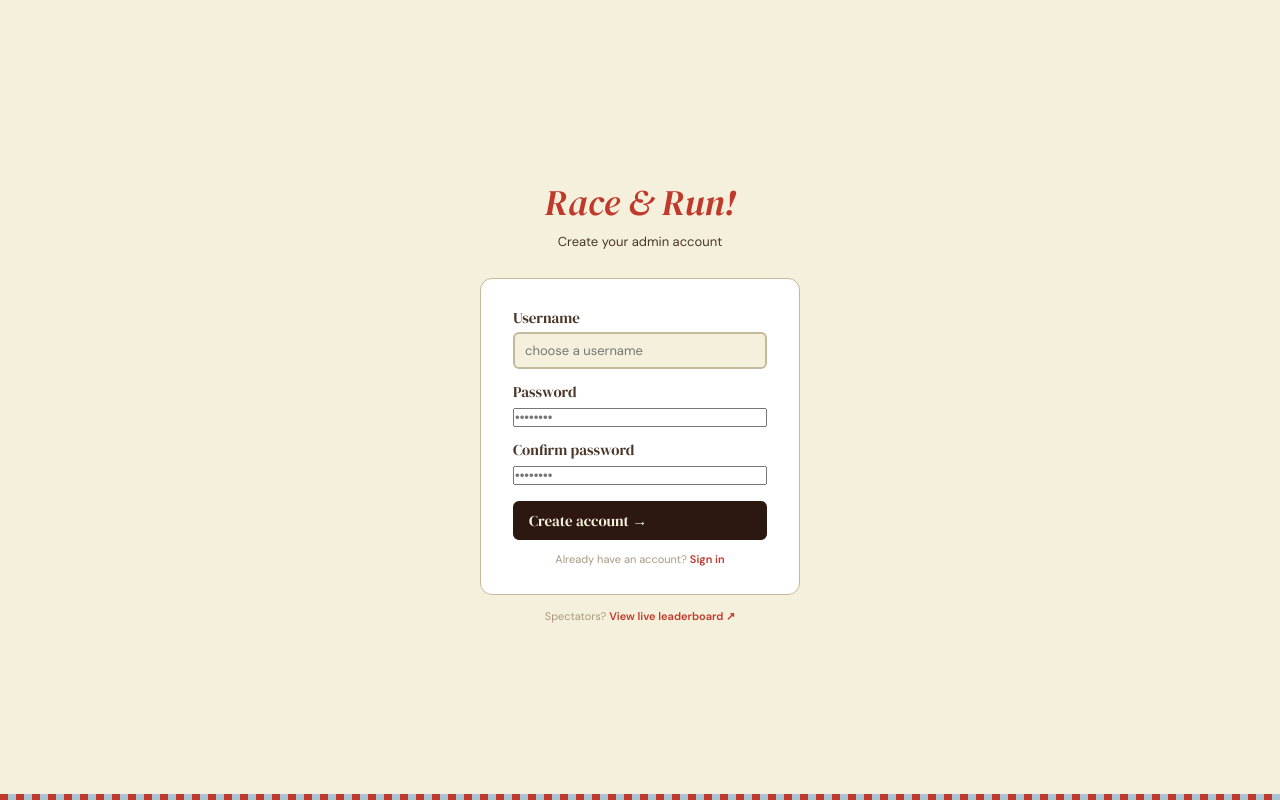
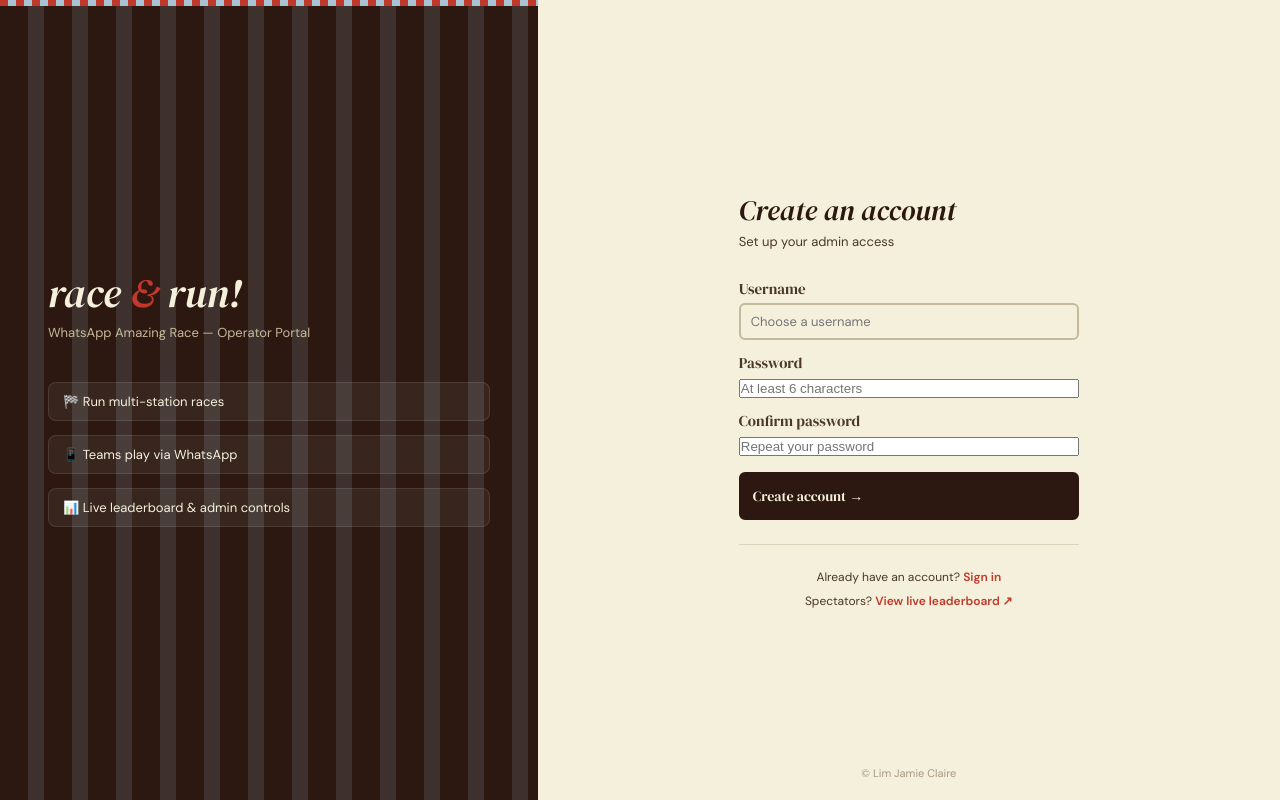
Before and after one commit to attjamj1/caretree-leader, a FastAPI app: page /register in a window 1280 px wide. Run offline with FastAPI, Linux system fonts and the light colour scheme.

Commit message:
commit 11

```diff
--- a/backend/models/models.py
+++ b/backend/models/models.py
@@ -29,6 +29,7 @@ class Project(Base):
     __tablename__ = "projects"
 
     id          = Column(String, primary_key=True, default=gen_id)
+    user_id     = Column(String, nullable=True)   # username of the owner; nullable for legacy rows
     name        = Column(String, nullable=False)
     org         = Column(String, default="")
     event_date  = Column(String, default="")
--- a/frontend/static/css/style.css
+++ b/frontend/static/css/style.css
@@ -645,6 +645,122 @@ tbody tr:hover td { background: var(--cream-dark); }
   white-space: pre;
 }
 
+/* ─── Auth pages (login / register) ──────────────────────────────────────── */
+.auth-left {
+  width: 42%;
+  background: var(--dark);
+  display: flex;
+  flex-direction: column;
+  justify-content: center;
+  padding: 60px 48px;
+  position: relative;
+  overflow: hidden;
+}
+.auth-left::before {
+  content: '';
+  position: absolute;
+  top: 0; left: 0; right: 0; bottom: 0;
+  background-image: repeating-linear-gradient(
+    90deg,
+    transparent, transparent 28px,
+    rgba(168,196,212,0.15) 28px, rgba(168,196,212,0.15) 44px
+  );
+  pointer-events: none;
+}
+.auth-left-stripe {
+  position: absolute;
+  top: 0; left: 0; right: 0;
+  height: 6px;
+  background: repeating-linear-gradient(90deg, var(--red) 0, var(--red) 8px, var(--blue-stripe) 8px, var(--blue-stripe) 16px);
+}
+.auth-left-inner { position: relative; z-index: 1; }
+.auth-brand {
+  font-family: var(--font-hand);
+  font-size: 40px;
+  font-style: italic;
+  color: var(--cream);
+  margin-bottom: 10px;
+  line-height: 1;
+}
+.auth-brand span { color: var(--red); }
+.auth-tagline {
+  font-size: 13px;
+  color: var(--tan);
+  margin-bottom: 40px;
+  line-height: 1.5;
+}
+.auth-features { display: flex; flex-direction: column; gap: 14px; }
+.auth-feat {
+  font-size: 13px;
+  color: var(--cream);
+  display: flex;
+  align-items: center;
+  gap: 10px;
+  background: rgba(255,255,255,.06);
+  border: 1px solid rgba(255,255,255,.1);
+  border-radius: 8px;
+  padding: 10px 14px;
+}
+
+.auth-right {
+  flex: 1;
+  background: var(--cream);
+  display: flex;
+  flex-direction: column;
+  justify-content: center;
+  align-items: center;
+  padding: 60px 40px;
+  position: relative;
+}
+.auth-form-wrap { width: 100%; max-width: 340px; }
+.auth-form-title {
+  font-family: var(--font-hand);
+  font-size: 28px;
+  font-style: italic;
+  color: var(--dark);
+  margin-bottom: 4px;
+}
+.auth-form-sub {
+  font-size: 13px;
+  color: var(--dark-mid);
+}
+.auth-error {
+  color: var(--red);
+  font-size: 12px;
+  margin-bottom: 10px;
+  display: none;
+  background: #fde8e8;
+  border: 1px solid var(--red-light);
+  border-radius: 6px;
+  padding: 8px 12px;
+}
+.auth-submit {
+  width: 100%;
+  margin-top: 4px;
+  padding: 12px;
+  font-size: 14px;
+}
+.auth-divider {
+  height: 1px;
+  background: var(--tan);
+  margin: 24px 0;
+  opacity: .5;
+}
+.auth-links { font-size: 12px; color: var(--dark-mid); text-align: center; }
+.auth-link { color: var(--red); text-decoration: none; font-weight: 600; }
+.auth-link:hover { text-decoration: underline; }
+.auth-footer {
+  position: absolute;
+  bottom: 20px;
+  font-size: 11px;
+  color: var(--tan-dark);
+}
+
+@media (max-width: 640px) {
+  .auth-left { display: none; }
+  .auth-right { padding: 40px 24px; }
+}
+
 /* ─── Responsive ──────────────────────────────────────────────────────────── */
 @media (max-width: 768px) {
   .sidebar { display: none; }
--- a/frontend/templates/register.html
+++ b/frontend/templates/register.html
@@ -9,39 +9,54 @@
   <link rel="preconnect" href="https://fonts.gstatic.com" crossorigin>
   <link href="https://fonts.googleapis.com/css2?family=DM+Serif+Display:ital@0;1&family=DM+Sans:wght@300;400;500;600&display=swap" rel="stylesheet">
 </head>
-<body style="display:flex;align-items:center;justify-content:center;min-height:100vh;flex-direction:column;">
+<body style="margin:0;min-height:100vh;display:flex;">
 
-  <div style="text-align:center;margin-bottom:28px;">
-    <div style="font-family:var(--font-hand);font-size:36px;color:var(--red);font-style:italic;margin-bottom:6px;">Race & Run!</div>
-    <div style="font-size:13px;color:var(--dark-mid);">Create your admin account</div>
+  <!-- Left decorative panel -->
+  <div class="auth-left">
+    <div class="auth-left-inner">
+      <div class="auth-brand">race <span>&</span> run!</div>
+      <div class="auth-tagline">WhatsApp Amazing Race — Operator Portal</div>
+      <div class="auth-features">
+        <div class="auth-feat">🏁 Run multi-station races</div>
+        <div class="auth-feat">📱 Teams play via WhatsApp</div>
+        <div class="auth-feat">📊 Live leaderboard & admin controls</div>
+      </div>
+    </div>
+    <div class="auth-left-stripe"></div>
   </div>
 
-  <div style="background:#fff;border:1.5px solid var(--tan);border-radius:12px;padding:28px 32px;width:320px;">
-    <div class="form-group">
+  <!-- Right form panel -->
+  <div class="auth-right">
+    <div class="auth-form-wrap">
+      <div class="auth-form-title">Create an account</div>
+      <div class="auth-form-sub">Set up your admin access</div>
+
+      <div class="form-group" style="margin-top:28px;">
         <label class="form-label">Username</label>
-      <input type="text" id="reg-user" placeholder="choose a username" style="width:100%;" onkeydown="if(event.key==='Enter')doRegister()">
+        <input type="text" id="reg-user" placeholder="Choose a username" style="width:100%;" onkeydown="if(event.key==='Enter')doRegister()">
       </div>
       <div class="form-group">
         <label class="form-label">Password</label>
-      <input type="password" id="reg-pass" placeholder="••••••••" style="width:100%;" onkeydown="if(event.key==='Enter')doRegister()">
+        <input type="password" id="reg-pass" placeholder="At least 6 characters" style="width:100%;" onkeydown="if(event.key==='Enter')doRegister()">
       </div>
       <div class="form-group">
         <label class="form-label">Confirm password</label>
-      <input type="password" id="reg-confirm" placeholder="••••••••" style="width:100%;" onkeydown="if(event.key==='Enter')doRegister()">
+        <input type="password" id="reg-confirm" placeholder="Repeat your password" style="width:100%;" onkeydown="if(event.key==='Enter')doRegister()">
       </div>
-    <div id="reg-error" style="color:var(--red);font-size:11px;margin-bottom:10px;display:none;"></div>
-    <div id="reg-success" style="color:var(--green);font-size:11px;margin-bottom:10px;display:none;">Account created! Redirecting...</div>
-    <button class="btn btn-primary" style="width:100%;margin-top:4px;" onclick="doRegister()">Create account →</button>
-    <div style="text-align:center;margin-top:12px;font-size:11px;color:var(--tan-dark);">
-      Already have an account? <a href="/" style="color:var(--red);text-decoration:none;font-weight:600;">Sign in</a>
+      <div id="reg-error" class="auth-error"></div>
+      <div id="reg-success" style="color:var(--green);font-size:12px;margin-bottom:10px;display:none;font-weight:500;">✓ Account created! Redirecting...</div>
+      <button class="btn btn-primary auth-submit" onclick="doRegister()">Create account →</button>
+
+      <div class="auth-divider"></div>
+      <div class="auth-links">
+        Already have an account? <a href="/" class="auth-link">Sign in</a>
+      </div>
+      <div class="auth-links" style="margin-top:8px;">
+        Spectators? <a href="/live" class="auth-link">View live leaderboard ↗</a>
       </div>
     </div>
-
-  <div style="margin-top:14px;font-size:11px;color:var(--tan-dark);">
-    Spectators? <a href="/live" style="color:var(--red);text-decoration:none;font-weight:600;">View live leaderboard ↗</a>
+    <div class="auth-footer">© Lim Jamie Claire</div>
   </div>
-
-  <div style="position:fixed;bottom:0;left:0;right:0;height:6px;background:repeating-linear-gradient(90deg,var(--red) 0,var(--red) 8px,var(--blue-stripe) 8px,var(--blue-stripe) 16px);"></div>
 
 <script>
 async function doRegister() {
```
Also changed, not shown: backend/api/admin.py (+54 -36 lines), frontend/templates/index.html (+36 -15 lines). Lines whose indentation alone changed are shown as unchanged.
